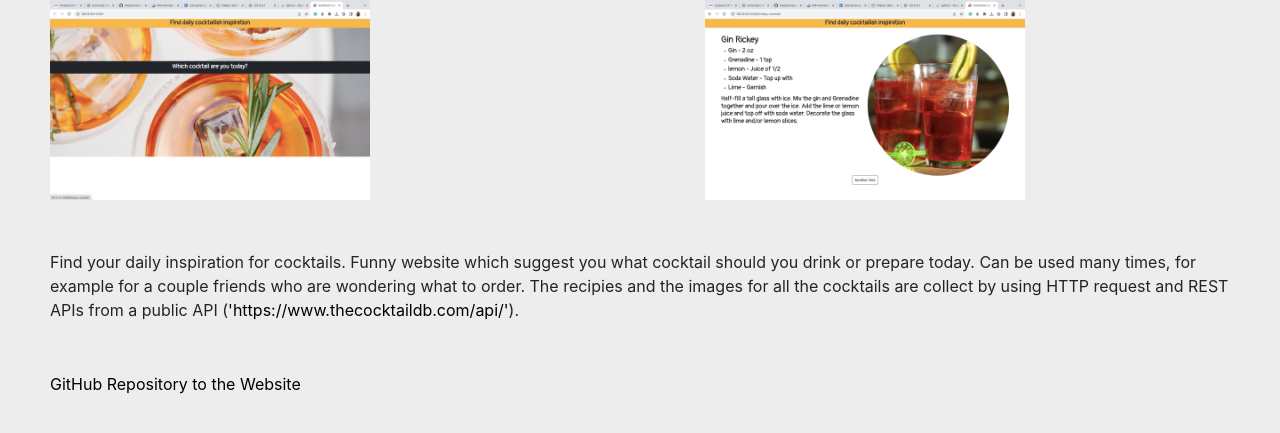
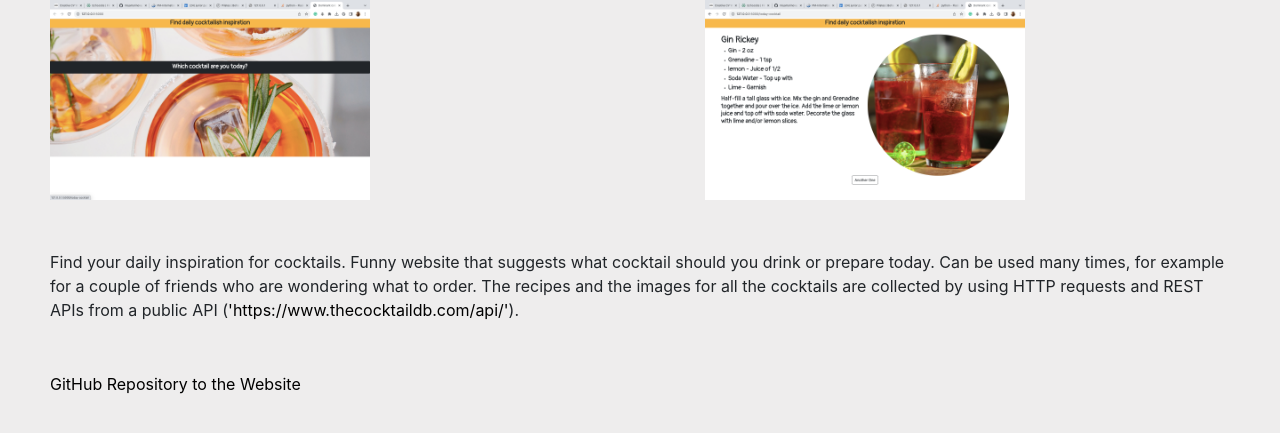
Before and after one commit to miyamarinova/Portfolio_website, a Flask app: page /project_cocktail in a window 1280 px wide. Shown: the part 56-489 px from the top of the page. Run offline with Flask 3, Linux system fonts and the light colour scheme; some libraries are stand-ins or nearby versions.

Commit message:
Update project-cocktail.html

```diff
--- a/templates/project-cocktail.html
+++ b/templates/project-cocktail.html
@@ -15,8 +15,8 @@
 </div>
 
 <div>
-    <p class="project-paragraph">Find your daily inspiration for cocktails. Funny website which suggest you what cocktail should you drink or prepare today.
-    Can be used many times, for example for a couple friends who are wondering what to order. The recipies and the images for all the cocktails are collect by using HTTP request and REST APIs from a public API (<a href="https://www.thecocktaildb.com/api/">'https://www.thecocktaildb.com/api/'</a>).</p>
+    <p class="project-paragraph">Find your daily inspiration for cocktails. Funny website that suggests what cocktail should you drink or prepare today.
+    Can be used many times, for example for a couple of friends who are wondering what to order. The recipes and the images for all the cocktails are collected by using HTTP requests and REST APIs from a public API (<a href="https://www.thecocktaildb.com/api/">'https://www.thecocktaildb.com/api/'</a>).</p>
     <p class="project-paragraph"><a href="https://github.com/miyamarinova/Daily_cocktail">GitHub Repository to the Website</a> </p>
 </div>
 </body>
```
